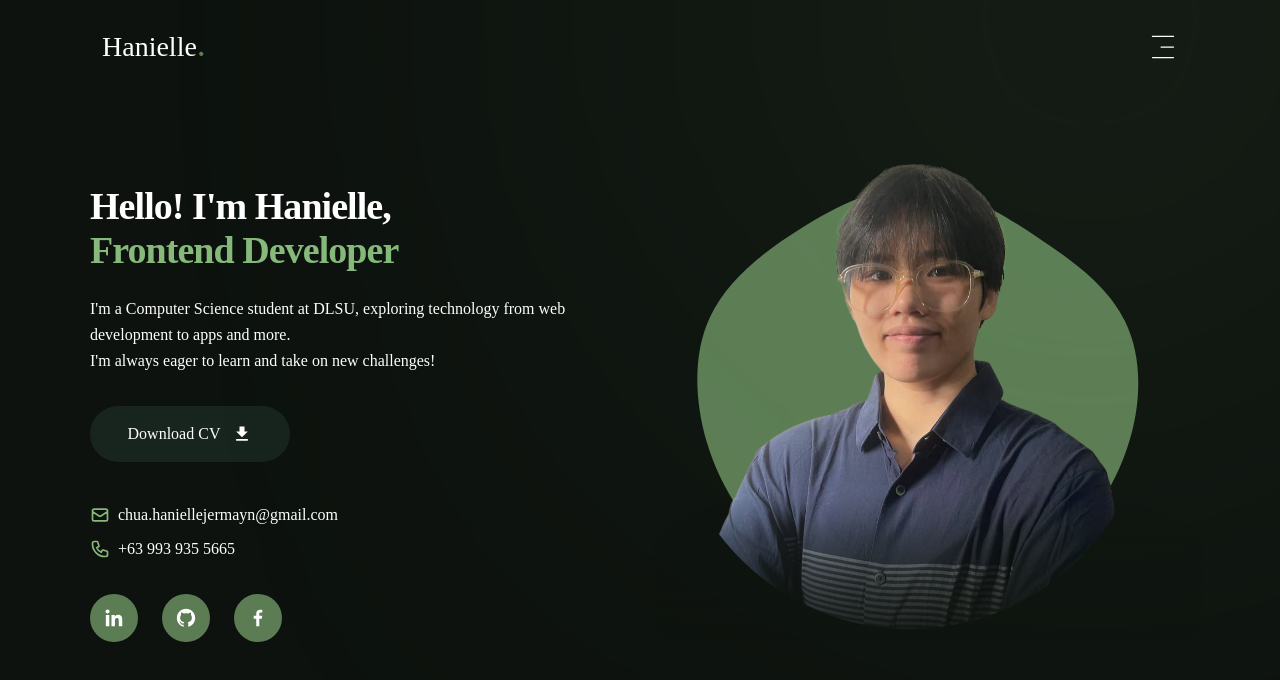
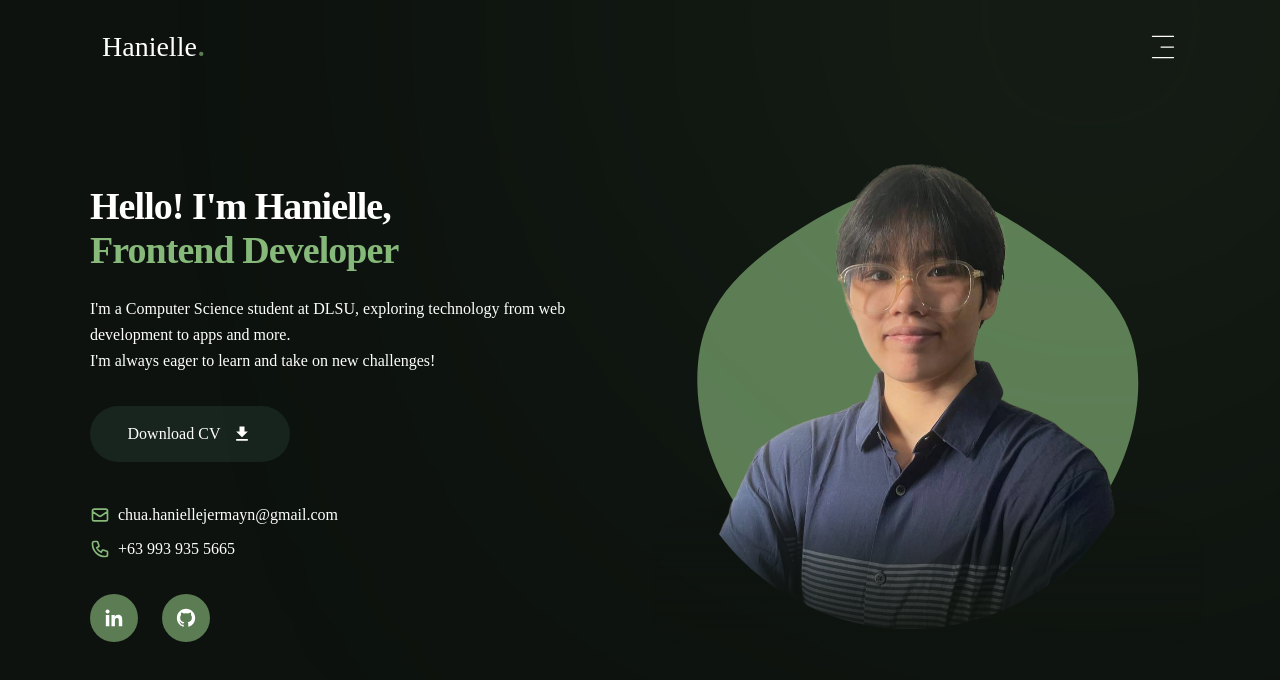
Before and after one commit to haniellejermayn/haniellejermayn-portfolio, a Next.js app: page / in a window 1280 px wide. Shown: the top 680 px of the page. Built offline with nearby package versions, Linux system fonts and the light colour scheme; a web font is replaced by a local one.

Commit message:
Remove FB Link

```diff
--- a/src/components/Socials.jsx
+++ b/src/components/Socials.jsx
@@ -1,6 +1,6 @@
 "use client";
 
-import { BiLogoLinkedin, BiLogoFacebook, BiLogoGithub } from "react-icons/bi";
+import { BiLogoLinkedin, BiLogoGithub } from "react-icons/bi";
 
 const socials = [
   {
@@ -10,10 +10,6 @@ const socials = [
   {
     icon: <BiLogoGithub />,
     path: "https://github.com/haniellejermayn"
-  },
-  {
-    icon: <BiLogoFacebook />,
-    path: "https://www.facebook.com/profile.php?id=100005266758624"
   }
 ];
 
```
